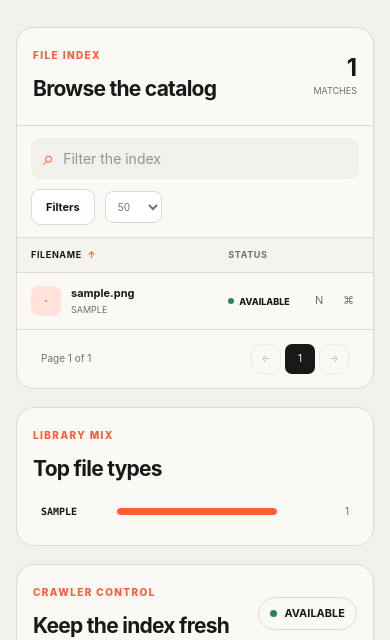
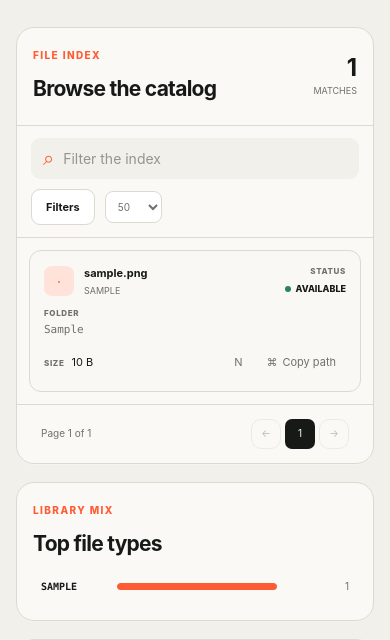
Before and after one commit to t-MURO/ftp-crawler, a FastAPI app: page / in a window 390 px wide. Shown: the part 931-1571 px from the top of the page. Run offline with FastAPI, Linux system fonts and the light colour scheme; tables that the repository leaves empty hold one stand-in row (values such as "Sample post"); data that the repository does not hold is empty; parts of the project's set-up code (start-up, migrations or seed data) failed here and were passed over.

Commit message:
Fix compact result layout and expose copy path

```diff
--- a/app/static/app.js
+++ b/app/static/app.js
@@ -148,8 +148,8 @@
         ? `<a class="row-action" href="${escapeHtml(item.direct_url)}" aria-label="Open FTP link" title="Open FTP link">↗</a>`
         : "";
       return `
-        <tr>
-          <td>
+        <tr class="result-row">
+          <td class="file-column">
             <div class="file-cell">
               <span class="file-icon" aria-hidden="true">${icon}</span>
               <div>
@@ -158,14 +158,29 @@
               </div>
             </div>
           </td>
-          <td class="path-cell" title="${escapeHtml(item.remote_path)}">${highlight(item.parent_directory)}</td>
-          <td>${formatBytes(item.size)}</td>
-          <td>${formatDate(item.modified_at)}</td>
-          <td>${status}</td>
-          <td>
+          <td class="path-cell" title="${escapeHtml(item.remote_path)}">
+            <span class="cell-label">Folder</span>
+            <span class="path-value">${highlight(item.parent_directory)}</span>
+          </td>
+          <td class="size-cell">
+            <span class="cell-label">Size</span>
+            <span>${formatBytes(item.size)}</span>
+          </td>
+          <td class="modified-cell">
+            <span class="cell-label">Modified</span>
+            <span>${formatDate(item.modified_at)}</span>
+          </td>
+          <td class="status-cell">
+            <span class="cell-label">Status</span>
+            ${status}
+          </td>
+          <td class="actions-cell">
             <div class="row-actions">
               <button class="row-action" type="button" data-copy-name="${escapeHtml(item.filename)}" aria-label="Copy filename" title="Copy filename">N</button>
-              <button class="row-action" type="button" data-copy-path="${escapeHtml(item.remote_path)}" aria-label="Copy FTP path" title="Copy FTP path">⌘</button>
+              <button class="row-action row-action-labeled" type="button" data-copy-path="${escapeHtml(item.remote_path)}" aria-label="Copy FTP path" title="Copy FTP path">
+                <span aria-hidden="true">⌘</span>
+                <span>Copy path</span>
+              </button>
               ${direct}
             </div>
           </td>
--- a/app/static/styles.css
+++ b/app/static/styles.css
@@ -803,11 +803,11 @@ th {
 th:first-child,
 td:first-child {
   padding-left: 24px;
-  width: 27%;
+  width: 25%;
 }
 
 th:nth-child(2) {
-  width: 35%;
+  width: 31%;
 }
 
 th:nth-child(3) {
@@ -815,7 +815,7 @@ th:nth-child(3) {
 }
 
 th:nth-child(4) {
-  width: 12%;
+  width: 11%;
 }
 
 th:nth-child(5) {
@@ -825,7 +825,7 @@ th:nth-child(5) {
 th:last-child {
   padding-right: 24px;
   text-align: right;
-  width: 8%;
+  width: 15%;
 }
 
 .sort-button {
@@ -872,6 +872,10 @@ tbody tr:hover {
   align-items: center;
   display: flex;
   gap: 10px;
+  min-width: 0;
+}
+
+.file-cell > div {
   min-width: 0;
 }
 
@@ -915,9 +919,17 @@ tbody tr:hover {
 .path-cell {
   color: var(--muted);
   font-family: var(--mono);
+}
+
+.path-value {
+  display: block;
   overflow: hidden;
   text-overflow: ellipsis;
   white-space: nowrap;
+}
+
+.cell-label {
+  display: none;
 }
 
 mark {
@@ -971,6 +983,13 @@ mark {
   justify-content: center;
   text-decoration: none;
   width: 28px;
+}
+
+.row-action-labeled {
+  gap: 5px;
+  padding: 0 9px;
+  white-space: nowrap;
+  width: auto;
 }
 
 .row-action:hover {
@@ -1585,17 +1604,121 @@ mark {
     grid-template-columns: 1fr;
   }
 
-  th:nth-child(4),
-  td:nth-child(4) {
+  .table-wrap {
+    overflow: visible;
+  }
+
+  .table-wrap table,
+  .table-wrap tbody {
+    display: block;
+    width: 100%;
+  }
+
+  .table-wrap thead {
     display: none;
   }
 
-  th:first-child {
-    width: 34%;
-  }
-
-  th:nth-child(2) {
-    width: 39%;
+  #results-body {
+    display: grid;
+    gap: 10px;
+    padding: 12px;
+  }
+
+  .result-row {
+    background: color-mix(in srgb, var(--surface) 92%, var(--bg));
+    border: 1px solid var(--line);
+    border-radius: 12px;
+    display: grid;
+    gap: 10px 14px;
+    grid-template-areas:
+      "file status"
+      "path path"
+      "size actions";
+    grid-template-columns: minmax(0, 1fr) auto;
+    padding: 14px;
+  }
+
+  .result-row td,
+  .result-row td:first-child {
+    border: 0;
+    display: block;
+    min-width: 0;
+    padding: 0;
+    width: auto;
+  }
+
+  .result-row .file-column {
+    grid-area: file;
+  }
+
+  .result-row .path-cell {
+    grid-area: path;
+  }
+
+  .result-row .size-cell {
+    align-items: center;
+    display: flex;
+    gap: 7px;
+    grid-area: size;
+  }
+
+  .result-row .modified-cell {
+    display: none;
+  }
+
+  .result-row .status-cell {
+    align-self: start;
+    grid-area: status;
+    text-align: right;
+  }
+
+  .result-row .actions-cell {
+    grid-area: actions;
+  }
+
+  .result-row .file-name {
+    display: -webkit-box;
+    overflow-wrap: anywhere;
+    white-space: normal;
+    -webkit-box-orient: vertical;
+    -webkit-line-clamp: 2;
+  }
+
+  .result-row .path-value {
+    overflow-wrap: anywhere;
+    white-space: normal;
+  }
+
+  .result-row .cell-label {
+    color: var(--muted);
+    display: block;
+    font-family: var(--sans);
+    font-size: 8px;
+    font-weight: 800;
+    letter-spacing: 0.08em;
+    margin-bottom: 3px;
+    text-transform: uppercase;
+  }
+
+  .result-row .size-cell .cell-label {
+    margin: 0;
+  }
+
+  .result-row .row-actions {
+    justify-content: flex-end;
+  }
+
+  .loading-row,
+  .empty-row,
+  .error-row {
+    display: block;
+  }
+
+  .loading-row td,
+  .empty-row td,
+  .error-row td {
+    display: block;
+    width: 100%;
   }
 }
 
@@ -1693,28 +1816,6 @@ mark {
     align-items: flex-start;
     flex-direction: column;
     gap: 14px;
-  }
-
-  th:first-child,
-  td:first-child {
-    padding-left: 14px;
-    width: 56%;
-  }
-
-  th:nth-child(2),
-  td:nth-child(2),
-  th:nth-child(3),
-  td:nth-child(3) {
-    display: none;
-  }
-
-  th:nth-child(5) {
-    width: 22%;
-  }
-
-  th:last-child {
-    padding-right: 14px;
-    width: 22%;
   }
 
   .panel-head {
```
